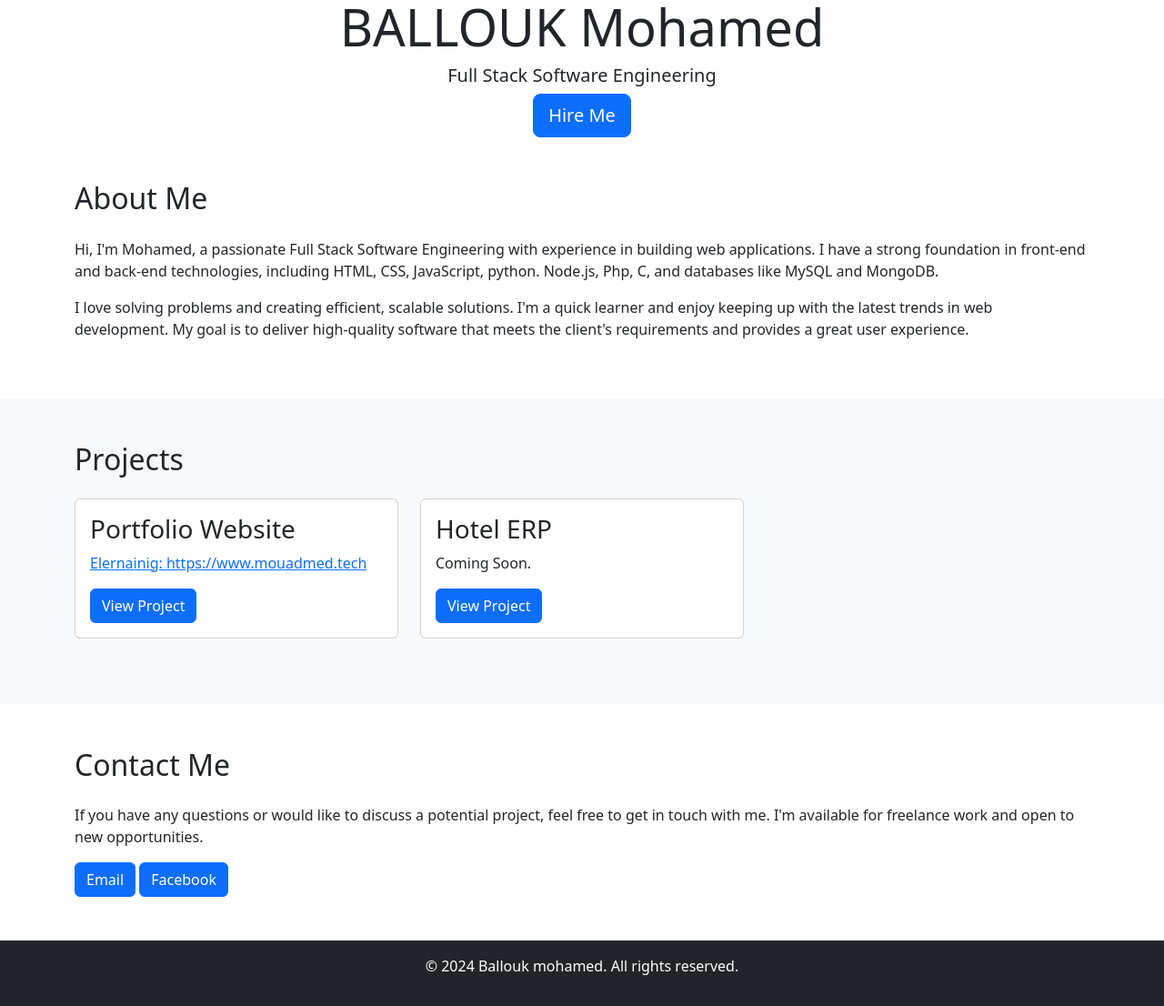
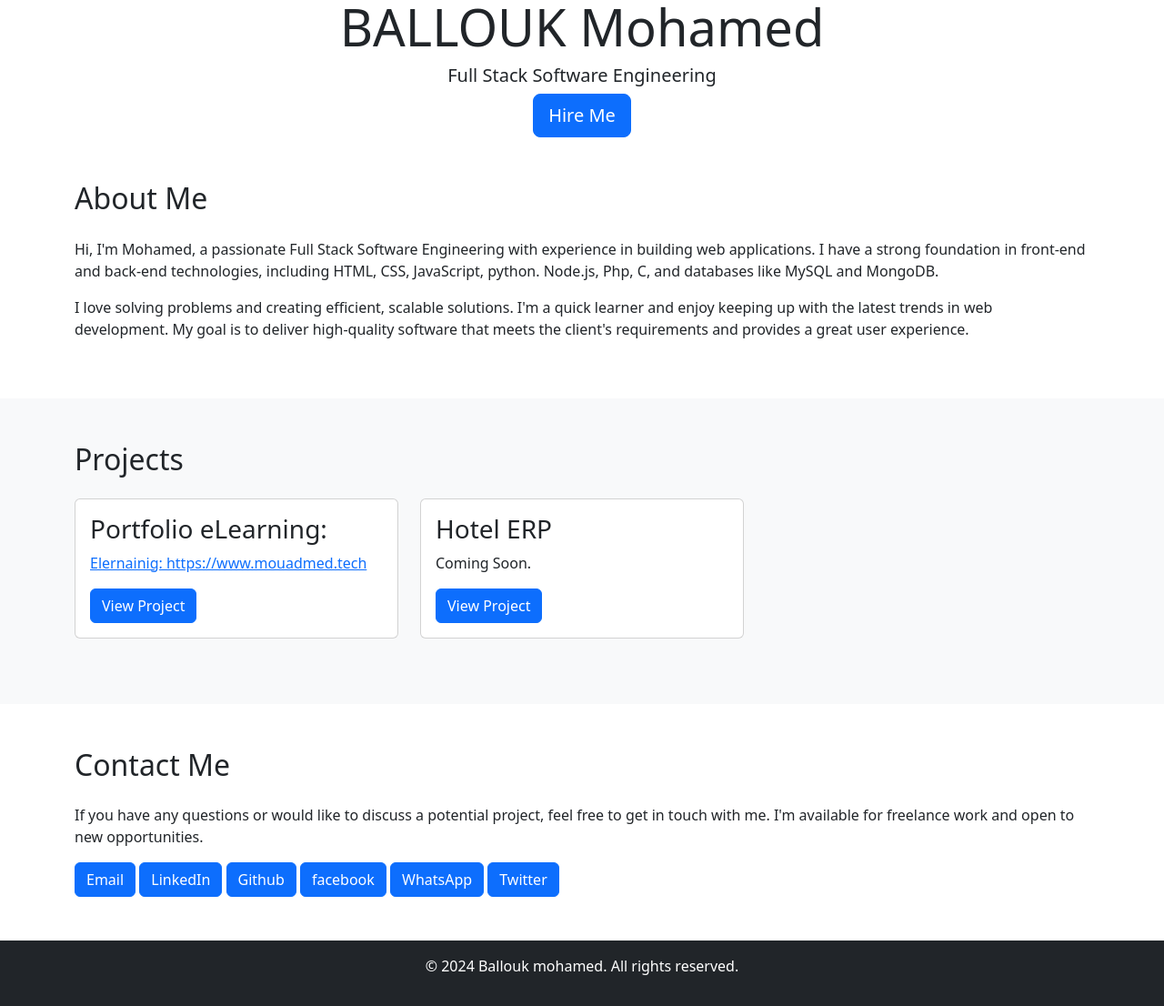
Before and after one commit to balmed/MyLandingPage, a Jekyll site: the page index.html, which Jekyll copies as it is, in a window 1280 px wide, cut to the strip 260-1366 px from the top of the page. Shown: the whole strip at 91% size. Built offline with Jekyll 4.4.1, drawn with Linux system fonts in a browser that asks for light colours.

Commit message:
Update index.html
modify index 6

```diff
--- a/index.html
+++ b/index.html
@@ -57,7 +57,7 @@
         <div class="col-lg-4 mb-4">
           <div class="card">
             <div class="card-body">
-              <h3 class="card-title">Portfolio Website</h3>
+              <h3 class="card-title">Portfolio eLearning:</h3>
               <p class="card-text"><a href="https://www.mouadmed.tech">Elernainig: https://www.mouadmed.tech</a></p>
               <a href="#" class="btn btn-primary">View Project</a>
             </div>
@@ -82,7 +82,11 @@
       <h2 class="mb-4">Contact Me</h2>
       <p>If you have any questions or would like to discuss a potential project, feel free to get in touch with me. I'm available for freelance work and open to new opportunities.</p>
       <a href="iwymed@gmail.com" class="btn btn-primary">Email</a>
-      <a href="facebook" class="btn btn-primary">Facebook</a>
+      <a href="https://www.linkedin.com/in/mohamed-ballouk-3258872ba/" class="btn btn-primary">LinkedIn</a>
+      <a href="https://github.com/balmed/" class="btn btn-primary">Github</a>
+      <a href=" " class="btn btn-primary">facebook</a>
+      <a href=" " class="btn btn-primary">WhatsApp</a>
+      <a href=" " class="btn btn-primary">Twitter</a>
     </div>
   </section>
 
```
